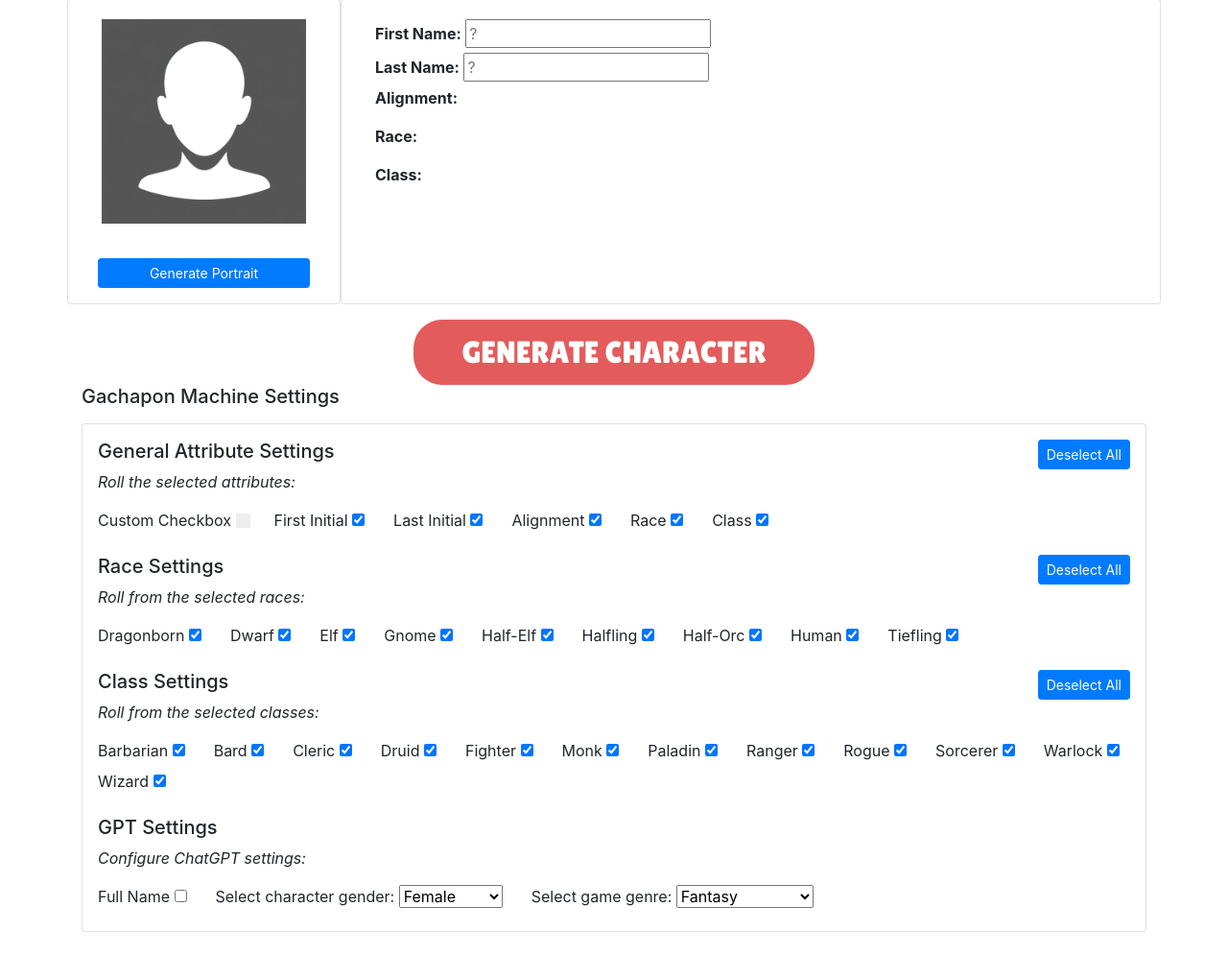
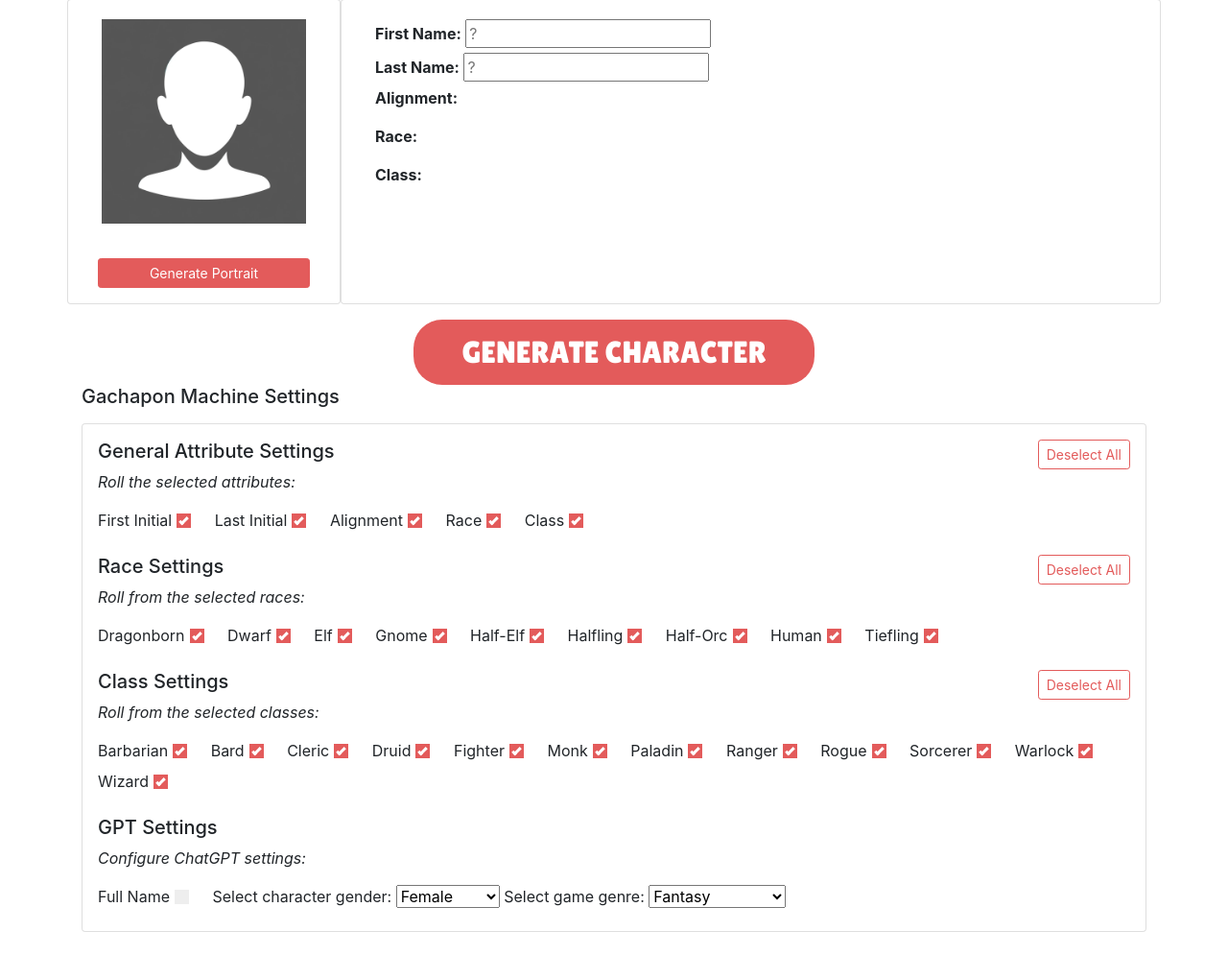
Before and after one commit to gregwht/npcgacha, a Flask app: page / in a window 1280 px wide. Shown: the part 164-1159 px from the top of the page at 96% size. Run offline with Flask 3, Linux system fonts and the light colour scheme; some libraries are stand-ins or nearby versions.

Commit message:
Updating styling

```diff
--- a/static/js/script.js
+++ b/static/js/script.js
@@ -120,12 +120,17 @@ function sendSettings() {
     // Get checkbox states: Races
     var checkedRaces = [];
     document.querySelectorAll('input[name^="checkbox-race-"]:checked').forEach(function(checkbox) {
-        // Find the associated label which is immediately before the checkbox
-        var label = checkbox.previousElementSibling;
+        // Find the associated label
+        var label = checkbox.closest('label');
         // Ensure that the found element is indeed a label e.g. 'Dwarf'
-        if (label && label.tagName === 'LABEL') {
-            // Add the label e.g. 'Dwarf' to the list of checked classes
-            checkedRaces.push(label.textContent || label.innerText);
+        if (label) {
+            // The text content includes the race name, but might also include whitespace or other characters due to the checkmark span, so trim it
+            var raceText = label.textContent.trim() || label.innerText.trim();
+            // Exclude the checkmark span text if present
+            // This might need adjustment based on the actual text content and structure within the label
+            var raceName = raceText.replace("checkmark", "").trim();
+            // Add the cleaned-up race name to the list of checked races
+            checkedRaces.push(raceName);
         }
     });
     console.log("Checked races:", checkedRaces);
@@ -137,12 +142,17 @@ function sendSettings() {
     // Get checkbox states: Classes
     var checkedClasses = [];
     document.querySelectorAll('input[name^="checkbox-class-"]:checked').forEach(function(checkbox) {
-        // Find the associated label which is immediately before the checkbox
-        var label = checkbox.previousElementSibling;
+        // Find the associated label
+        var label = checkbox.closest('label');
         // Ensure that the found element is indeed a label e.g. 'Barbarian'
-        if (label && label.tagName === 'LABEL') {
-            // Add the label e.g. 'Barbarian' to the list of checked classes
-            checkedClasses.push(label.textContent || label.innerText);
+        if (label) {
+            // The text content includes the race name, but might also include whitespace or other characters due to the checkmark span, so trim it
+            var classText = label.textContent.trim() || label.innerText.trim();
+            // Exclude the checkmark span text if present
+            // This might need adjustment based on the actual text content and structure within the label
+            var className = classText.replace("checkmark", "").trim();
+            // Add the cleaned-up race name to the list of checked classes
+            checkedClasses.push(className);
         }
     });
     console.log("Checked classes:", checkedClasses);
@@ -155,6 +165,12 @@ function sendSettings() {
     var gptNameChecked = document.getElementById('checkbox-gpt-name').checked;
     var genderSelected = document.getElementById('dropdown-gender').value;
     var genreSelected = document.getElementById('dropdown-genre').value;
+
+    if (gptNameChecked) {
+        buttonGenerateCharacter.disabled = true;
+        buttonGenerateCharacter.style.backgroundColor = 'grey';
+        buttonGenerateCharacter.textContent = "Generating Character...";
+    }
 
     // Send AJAX request to Flask backend
     fetch('/', {
@@ -188,9 +204,17 @@ function sendSettings() {
         document.getElementById('race').textContent = data.race;
         document.getElementById('class').textContent = data.class;
         document.getElementById('gpt-name').textContent = data.gpt_name;
+
+        buttonGenerateCharacter.disabled = false;
+        buttonGenerateCharacter.style.backgroundColor = '';
+        buttonGenerateCharacter.textContent = "GENERATE CHARACTER";
     })
     .catch(error => {
         console.error('Error:', error);
+
+        buttonGenerateCharacter.disabled = false;
+        buttonGenerateCharacter.style.backgroundColor = '';
+        buttonGenerateCharacter.textContent = "GENERATE CHARACTER";
     });
 }
 
--- a/static/styles.css
+++ b/static/styles.css
@@ -3,15 +3,33 @@
     color: white;
     padding: 10px 50px;
     border-radius: 30px;
-    border: none;
+    border: #E35B5B;
     font-family: "Lilita One", sans-serif;
     font-size: xx-large;
 }
 
 .button-main:hover {
     color: white;
-    box-shadow: 8px 8px 0px #ECC142;
+    box-shadow: 3px 7px 0px #ECC142;
 
+}
+
+.btn-primary-custom {
+  background-color: #E35B5B;
+  border-color: #E35B5B;
+}
+
+.btn-outline-primary-custom {
+  border-color: #E35B5B;
+  color: #E35B5B;
+}
+
+.btn-outline-primary-custom:hover,
+.btn-outline-primary-custom:focus,
+.btn-outline-primary-custom:active {
+  background-color: #E35B5B !important;
+  border-color: #E35B5B !important;
+  color: white !important;
 }
 
 /* Hide the default checkbox */
--- a/templates/index.html
+++ b/templates/index.html
@@ -31,7 +31,7 @@
                             id="button-generate-image"
                             name="generate-image"
                             value="generate-image"
-                            class="btn btn-primary btn-sm my-3 mx-3">
+                            class="btn btn-primary btn-primary-custom btn-sm my-3 mx-3">
                             Generate Portrait
                     </button>
                 </div>
@@ -100,7 +100,7 @@
                         <div class="col-4 text-right">
                             <button name="button-reset-attributes"
                                     id="button-reset-attributes"
-                                    class="btn btn-primary btn-sm">
+                                    class="btn btn-outline-primary btn-outline-primary-custom btn-sm">
                                     Deselect All
                             </button>
                         </div>
@@ -110,30 +110,35 @@
                     </div>
                     <div class="row">
                         <div class="col-auto">
-                            <label class="custom-checkbox">
-                                Custom Checkbox
-                                <input type="checkbox" id="customCheckbox" hidden />
+                            <label for="checkbox-first-initial" class="custom-checkbox">
+                                First Initial
+                                <input type="checkbox" id="checkbox-first-initial" name="checkbox-first-initial" checked hidden>
                                 <span class="checkmark"></span>
                             </label>
 
-                            <label for="checkbox-first-initial" class="checkbox-label">First Initial</label>
-                            <input type="checkbox" class="checkbox" id="checkbox-first-initial" name="checkbox-first-initial" checked>
-                        </div>
-                        <div class="col-auto">
-                            <label for="checkbox-last-initial" class="checkbox-label">Last Initial</label>
-                            <input type="checkbox" id="checkbox-last-initial" name="checkbox-last-initial" checked>
-                        </div>
-                        <div class="col-auto">
-                            <label for="checkbox-alignment" class="checkbox-label">Alignment</label>
-                            <input type="checkbox" id="checkbox-alignment" name="checkbox-alignment" checked>
-                        </div>
-                        <div class="col-auto">
-                            <label for="checkbox-race" class="checkbox-label">Race</label>
-                            <input type="checkbox" id="checkbox-race" name="checkbox-race" checked>
-                        </div>
-                        <div class="col-auto">
-                            <label for="checkbox-class" class="checkbox-label">Class</label>
-                            <input type="checkbox" id="checkbox-class" name="checkbox-class" checked>
+                            <label for="checkbox-last-initial" class="custom-checkbox">
+                                Last Initial
+                                <input type="checkbox" id="checkbox-last-initial" name="checkbox-last-initial" checked hidden>
+                                <span class="checkmark"></span>
+                            </label>
+
+                            <label for="checkbox-alignment" class="custom-checkbox">
+                                Alignment
+                                <input type="checkbox" id="checkbox-alignment" name="checkbox-alignment" checked hidden>
+                                <span class="checkmark"></span>
+                            </label>
+
+                            <label for="checkbox-race" class="custom-checkbox">
+                                Race
+                                <input type="checkbox" id="checkbox-race" name="checkbox-race" checked hidden>
+                                <span class="checkmark"></span>
+                            </label>
+
+                            <label for="checkbox-class" class="custom-checkbox">
+                                Class
+                                <input type="checkbox" id="checkbox-class" name="checkbox-class" checked hidden>
+                                <span class="checkmark"></span>
+                            </label>
                         </div>
                     </div>
                 </div>
@@ -144,7 +149,7 @@
                         <div class="col-4 text-right">
                             <button name="button-reset-races"
                                     id="button-reset-races"
-                                    class="btn btn-primary btn-sm">
+                                    class="btn btn-outline-primary btn-outline-primary-custom btn-sm">
                                     Deselect All
                             </button>
                         </div>
@@ -153,12 +158,15 @@
                         <p class="col-auto settings-desc">Roll from the selected races:</p>
                     </div>
                     <div class="row">
-                        {% for race in races %}
-                            <div class="col-auto">
-                                <label for="checkbox-race-{{ race }}" class="checkbox-label">{{ race }}</label>
-                                <input type="checkbox" id="checkbox-race-{{ race }}" name="checkbox-race-{{ race }}" checked>
-                            </div>
-                        {% endfor %}
+                        <div class="col-auto">
+                            {% for race in races %}
+                                <label for="checkbox-race-{{ race }}" class="custom-checkbox">
+                                    {{ race }}
+                                    <input type="checkbox" id="checkbox-race-{{ race }}" name="checkbox-race-{{ race }}" checked hidden>
+                                    <span class="checkmark"></span>
+                                </label>
+                            {% endfor %}
+                        </div>
                     </div>
                 </div>
                 <!-- Class Settings -->
@@ -168,7 +176,7 @@
                         <div class="col-4 text-right">
                             <button name="button-reset-classes"
                                     id="button-reset-classes"
-                                    class="btn btn-primary btn-sm">
+                                    class="btn btn-outline-primary btn-outline-primary-custom btn-sm">
                                     Deselect All
                             </button>
                         </div>
@@ -177,12 +185,15 @@
                         <p class="col-auto settings-desc">Roll from the selected classes:</p>
                     </div>
                     <div class="row">
-                        {% for class_ in classes %}
-                            <div class="col-auto">
-                                <label for="checkbox-class-{{ class_ }}" class="checkbox-label">{{ class_ }}</label>
-                                <input type="checkbox" id="checkbox-class-{{ class_ }}" name="checkbox-class-{{ class_ }}" checked>
-                            </div>
-                        {% endfor %}
+                        <div class="col-auto">
+                            {% for class_ in classes %}
+                                <label for="checkbox-class-{{ class_ }}" class="custom-checkbox">
+                                    {{ class_ }}
+                                    <input type="checkbox" id="checkbox-class-{{ class_ }}" name="checkbox-class-{{ class_ }}" checked hidden>
+                                    <span class="checkmark"></span>
+                                </label>
+                            {% endfor %}
+                        </div>
                     </div>
                 </div>
                 <!-- GPT Settings -->
@@ -195,18 +206,19 @@
                     </div>
                     <div class="row">
                         <div class="col-auto">
-                            <label for="checkbox-gpt-name" class="checkbox-label">Full Name</label>
-                            <input type="checkbox" id="checkbox-gpt-name" name="checkbox-gpt-name" unchecked>
-                        </div>
-                        <div class="col-auto">
+                            <label for="checkbox-gpt-name" class="custom-checkbox">
+                                Full Name
+                                <input type="checkbox" id="checkbox-gpt-name" name="checkbox-gpt-name" unchecked hidden>
+                                <span class="checkmark"></span>
+                            </label>
+
                             <label for="dropdown-gender">Select character gender:</label>
                             <select id="dropdown-gender" name="dropdown-gender">
                                 {% for gender in genders %}
                                     <option value="{{ gender }}">{{ gender }}</option>
                                 {% endfor %}
                             </select>
-                        </div>
-                        <div class="col-auto">
+
                             <label for="dropdown-genre">Select game genre:</label>
                             <select id="dropdown-genre" name="dropdown-genre">
                                 {% for genre in genres %}
```
